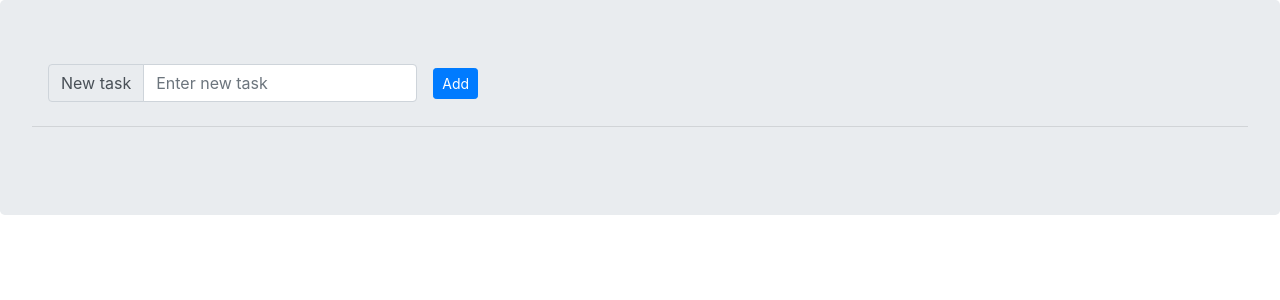
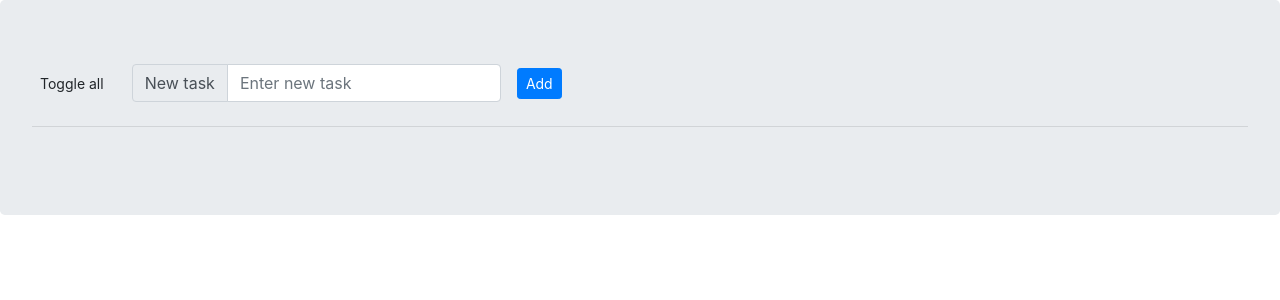
Before and after one commit to fortymorgan/reactToDo, a React app: page / in a window 1280 px wide. Shown: the top 300 px of the page. Built offline with nearby package versions, Linux system fonts and the light colour scheme.

Commit message:
Add toggle all button

```diff
--- a/src/components/App.jsx
+++ b/src/components/App.jsx
@@ -40,12 +40,19 @@ export default class App extends React.Component {
     this.setState({ items: newItems });
   }
 
+  onToggleAll = () => {
+    const { items } = this.state;
+    const newItems = items.map(item => ({ ...item, state: item.state === 'active' ? 'finished' : 'active' }));
+    toLocalStorage('todo-list', newItems);
+    this.setState({ items: newItems });
+  }
+
   render() {
     const { input, items } = this.state;
 
     return (
       <div className="jumbotron">
-        <InputForm handlers={{ onInput: this.onInput, onAdd: this.onAdd }} value={input} />
+        <InputForm handlers={{ onInput: this.onInput, onAdd: this.onAdd, onToggleAll: this.onToggleAll }} value={input} />
         <hr className="my-4" />
         <ListItems handlers={{ onRemove: this.onRemove, onToggle: this.onToggle }} list={items} />
       </div>
--- a/src/components/InputForm.jsx
+++ b/src/components/InputForm.jsx
@@ -3,10 +3,11 @@ import React from 'react';
 export default class InputForm extends React.Component {
   render() {
     const { value, handlers } = this.props;
-    const { onInput, onAdd } = handlers;
+    const { onInput, onAdd, onToggleAll } = handlers;
 
     return (
       <form className="form-inline" onSubmit={onAdd}>
+        <button type="button" className="btn btn-sm border-0 mr-1" onClick={onToggleAll}>Toggle all</button>
         <div className="input-group mx-sm-3">
           <div className="input-group-prepend">
             <span className="input-group-text" id="basic-addon1">New task</span>
```
